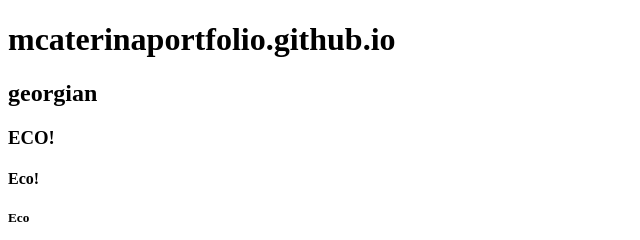
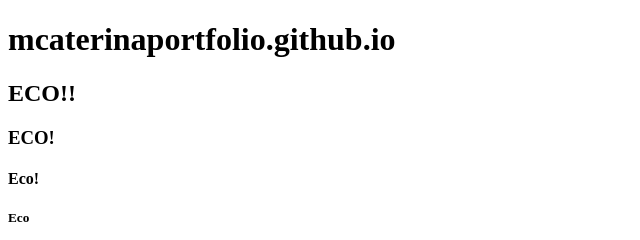
Before and after one commit to mcaterina/mcaterina.github.io, a plain HTML site: page Practice.html in a window 1280 px wide. Shown: the top 240 px of the page, 0-640 px from the left. Drawn offline with Linux system fonts and the light colour scheme.

Commit message:
Upload practice page

```diff
--- a/Practice.html
+++ b/Practice.html
@@ -6,7 +6,7 @@
 </head>
 <body>
 	<h1>mcaterinaportfolio.github.io</h1>
-	<h2> georgian </h2>
+	<h2>ECO!!</h2>
 	<h3>ECO!</h3>
 	<h4>Eco!</h4>
 	<h5>Eco</h5>
```
